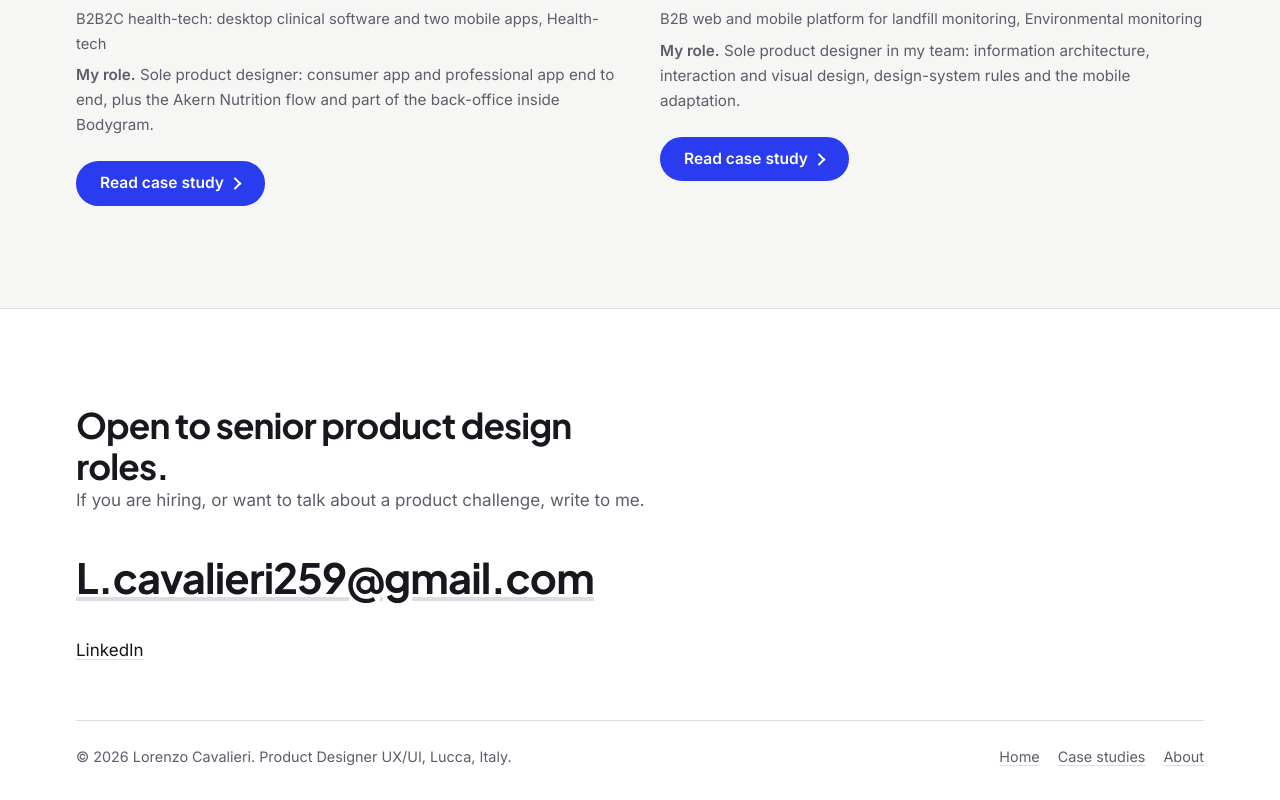
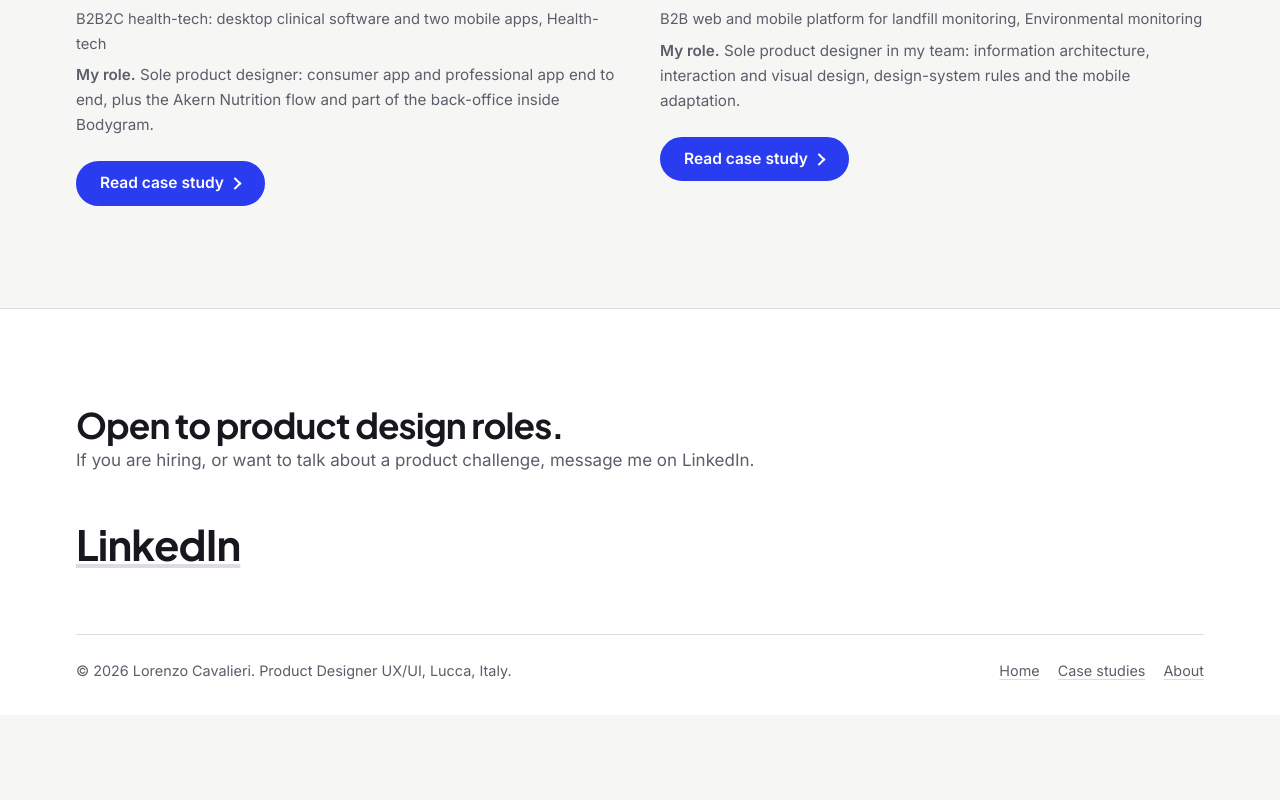
Before and after one commit to lorecav/portfolio, a plain HTML site: page work.html in a window 1280 px wide. Shown: the part 1044-1844 px from the top of the page. After the commit the page ends 1759 px from the top, so only its background shows below. Drawn offline with Linux system fonts and the light colour scheme.

Commit message:
Remove public email, LinkedIn only; drop Senior from CTA
Co-Authored-By: Claude Sonnet 5.5 <noreply@anthropic.com>
Claude-Session: https://claude.ai/code/session_017esH7RDCYSjK1oBpvpbjFU

```diff
--- a/content/data.js
+++ b/content/data.js
@@ -24,7 +24,6 @@ window.PORTFOLIO = {
     statement: "I turn complex user needs and business challenges into clear, intuitive, and scalable digital experiences.",
     intro: "Product Designer with 3+ years of experience combining UX design, data analysis and a strong focus on accessibility. I turn user needs, behavioural data and complex information into clear, usable digital experiences, and work in Figma from early exploration to polished interfaces.",
     portrait: "",
-    email: "L.cavalieri259@gmail.com",
     links: [
       { label: "LinkedIn", url: "https://www.linkedin.com/in/lorenzo-cavalieri259/" }
     ],
--- a/css/style.css
+++ b/css/style.css
@@ -186,3 +186,4 @@ a.logo:hover{box-shadow:0 6px 20px rgba(0,0,0,.14);transform:translateY(-1px)}
 #lb .x{position:absolute;top:8px;right:8px;width:42px;height:42px;border-radius:50%;border:0;background:var(--surface);color:var(--ink);font-size:1.6rem;line-height:1;cursor:pointer;box-shadow:0 2px 10px rgba(0,0,0,.3)}
 @media(prefers-reduced-motion:reduce){*{transition:none!important;scroll-behavior:auto!important}.prog{display:none}}
 @media print{.hdr,.btns,.toc{display:none}}
+#contact h2{text-wrap:balance}
--- a/js/app.js
+++ b/js/app.js
@@ -12,7 +12,7 @@
       enlarge: "Enlarge certificate", verify: "Verify certification (opens in a new tab)", close: "Close", crumb: "Breadcrumb", onPage: "On this page", next: "Next case study", link: "Link", notice: "What to notice:", placeholder: "Image placeholder",
       facts: { product: "Product", industry: "Industry", timeline: "Timeline", role: "My role", team: "Team", scope: "Scope", tools: "Tools and methods" },
       nfTitle: "This page does not exist.", nfLead: "The link may be broken or the case study may have been removed.", nfHome: "Back to home", nfAll: "All case studies", nfMeta: "Page not found",
-      cta: "Open to senior product design roles.", ctaText: "If you are hiring, or want to talk about a product challenge, write to me.", home: "Home",
+      cta: "Open to product design roles.", ctaText: "If you are hiring, or want to talk about a product challenge, message me on LinkedIn.", home: "Home",
       casesMeta: n => `Product design case studies by ${n}.`, aboutMeta: "About"
     },
     it: {
@@ -24,7 +24,7 @@
       enlarge: "Ingrandisci il certificato", verify: "Verifica la certificazione (si apre in una nuova scheda)", close: "Chiudi", crumb: "Percorso", onPage: "In questa pagina", next: "Prossimo case study", link: "Link", notice: "Da notare:", placeholder: "Immagine segnaposto",
       facts: { product: "Prodotto", industry: "Settore", timeline: "Tempistiche", role: "Il mio ruolo", team: "Team", scope: "Ambito", tools: "Strumenti e metodi" },
       nfTitle: "Questa pagina non esiste.", nfLead: "Il link potrebbe essere errato o il case study potrebbe essere stato rimosso.", nfHome: "Torna alla home", nfAll: "Tutti i case study", nfMeta: "Pagina non trovata",
-      cta: "Disponibile per ruoli di senior product design.", ctaText: "Se stai assumendo, o vuoi parlare di una sfida di prodotto, scrivimi.", home: "Home",
+      cta: "Disponibile per ruoli di product design.", ctaText: "Se stai assumendo, o vuoi parlare di una sfida di prodotto, scrivimi su LinkedIn.", home: "Home",
       casesMeta: n => `Case study di product design di ${n}.`, aboutMeta: "Chi sono"
     }
   };
@@ -98,8 +98,7 @@
         <li><a class="cta" href="#contact" data-scroll="contact">${l.contact}</a></li></ul></nav></div></div><div class="prog" id="prog" aria-hidden="true"></div>`;
     document.getElementById("ftr").innerHTML = `<div class="wrap" id="contact"><h2>${l.cta}</h2>
       <p class="muted">${l.ctaText}</p>
-      <a class="big" href="mailto:${esc(S.email)}">${t(S.email)}</a>
-      <div class="links">${S.links.map(k => `<a href="${esc(k.url)}" target="_blank" rel="noopener">${esc(k.label)}</a>`).join("")}</div>
+      <div class="links">${S.links.map(k => `<a class="big" href="${esc(k.url)}" target="_blank" rel="noopener">${esc(k.label)}</a>`).join("")}</div>
       <div class="foot"><span>© ${new Date().getFullYear()} ${t(S.name)}. ${t(S.role)}, ${t(S.location)}.</span>
       <span><a href="${U.home}">${l.home}</a> <a href="${U.cases}">${l.cases}</a> <a href="${U.about}">${l.about}</a></span></div></div>`;
   }
```
